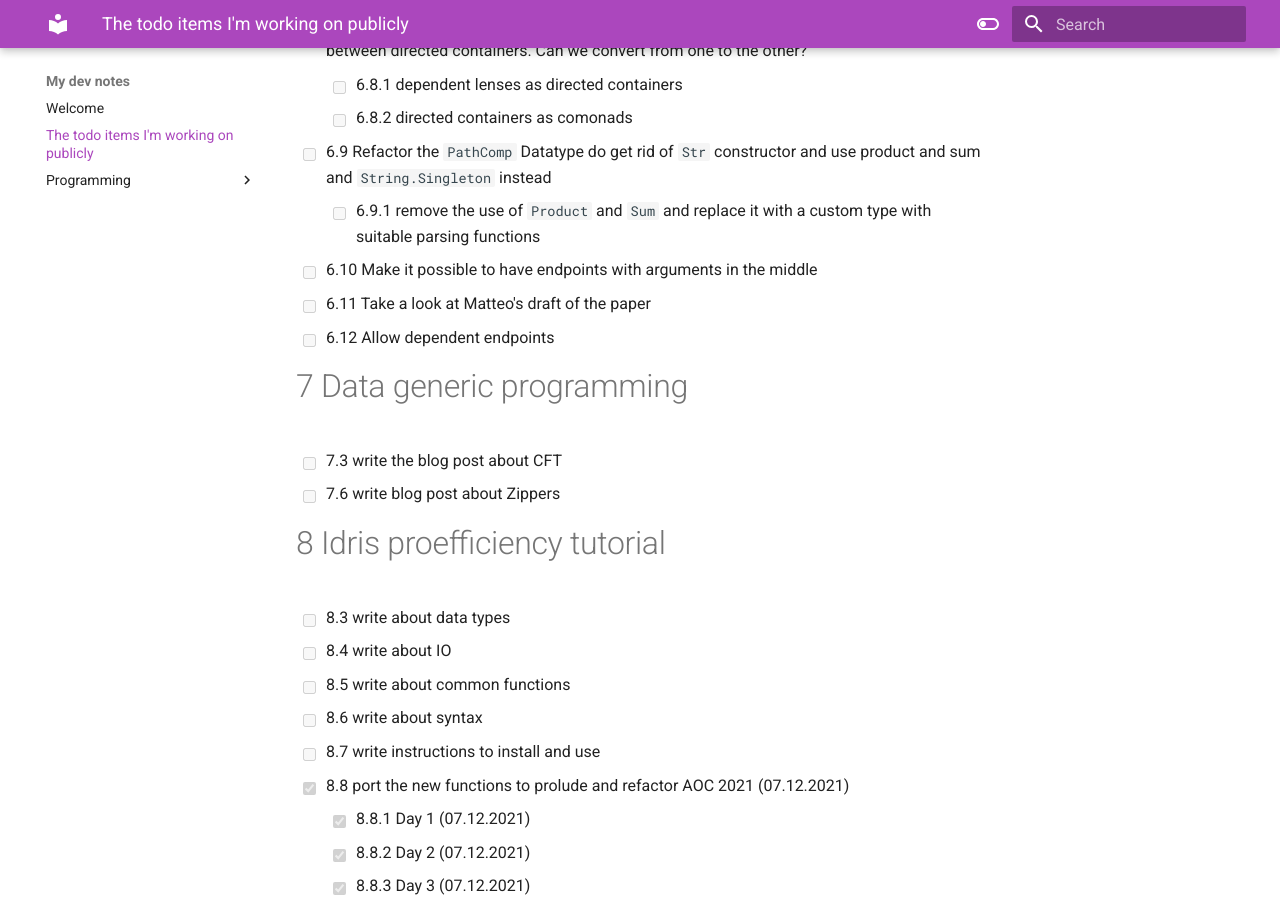
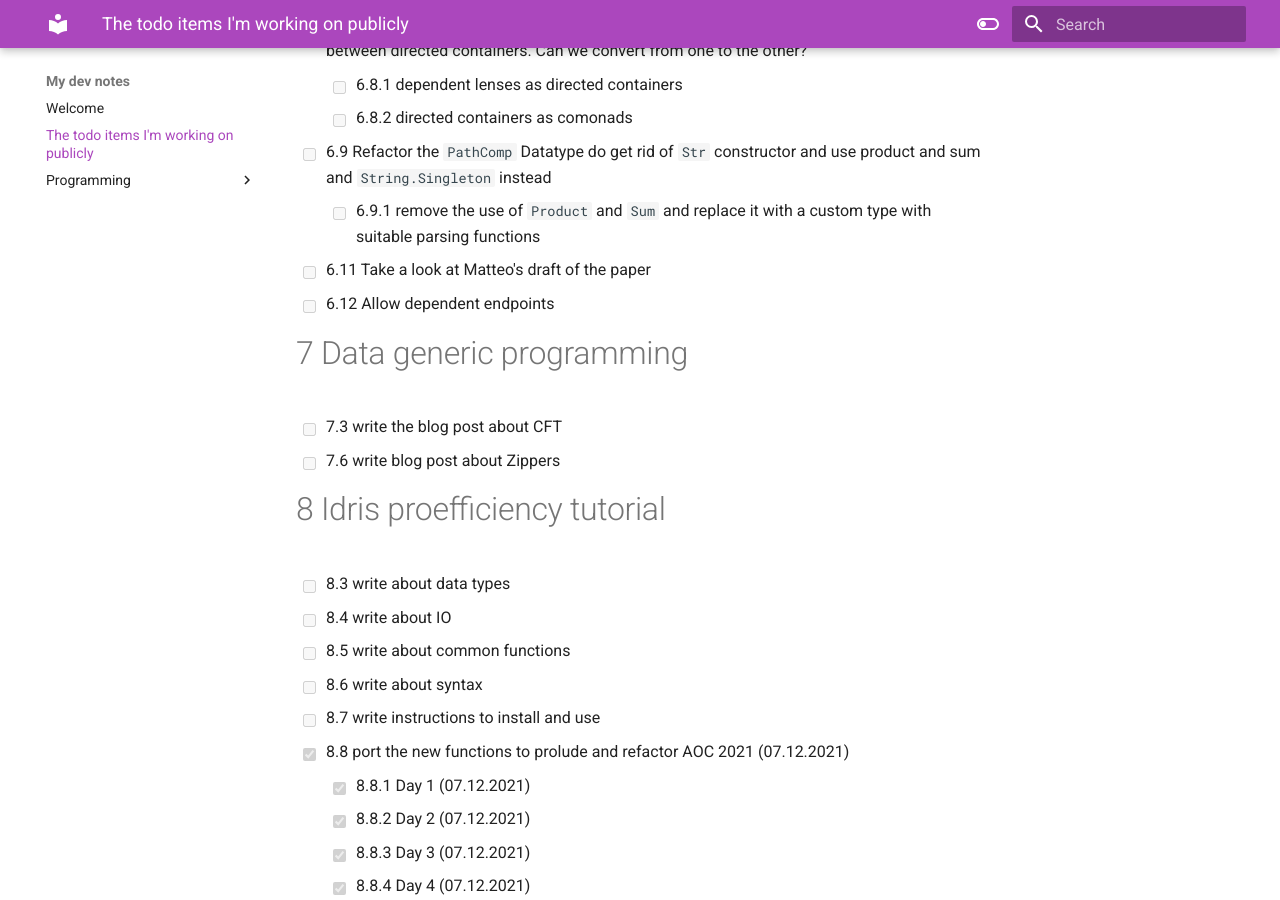
Before and after one commit to andrevidela/dev-notes, an MkDocs documentation site: the page built from docs/TASKS.md, in a window 1280 px wide and 900 px high, scrolled down 2414 px. Built offline with MkDocs 1.6.1 and Material for MkDocs 9.7.7, drawn with Linux system fonts in a browser that asks for light colours; some of the changed text lies outside the part shown.

Commit message:
update tasks

```diff
--- a/docs/TASKS.md
+++ b/docs/TASKS.md
@@ -74,7 +74,6 @@ inherit the number of the project they belong to.
     and `String.Singleton` instead
     - [ ] 6.9.1 remove the use of `Product` and `Sum` and replace it with a custom type with suitable
       parsing functions
-  - [ ] 6.10 Make it possible to have endpoints with arguments in the middle
   - [ ] 6.11 Take a look at Matteo's draft of the paper
   - [ ] 6.12 Allow dependent endpoints
 
```
Also changed, not shown: other parts of docs/TASKS.md (+1 -0 lines).
